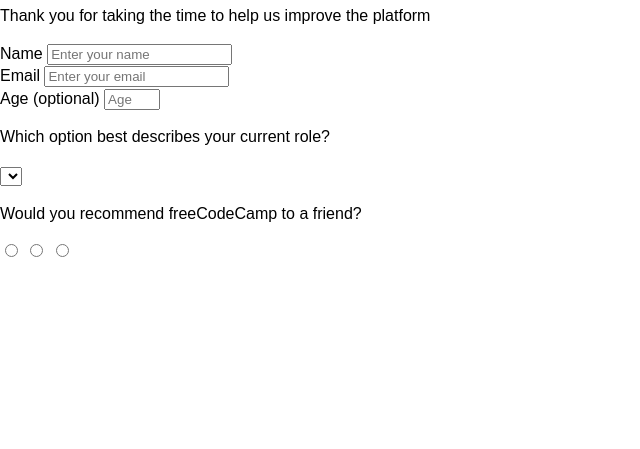
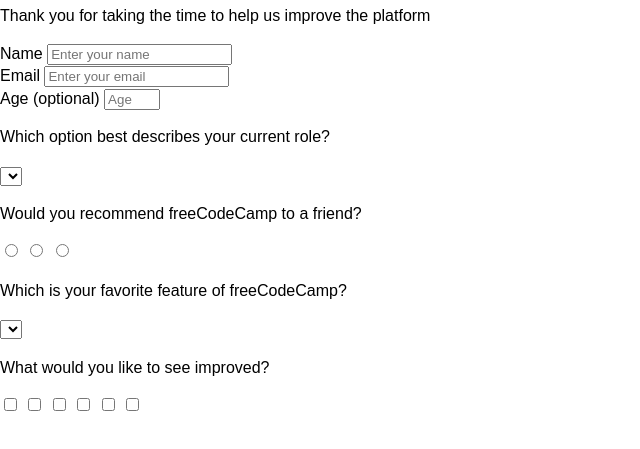
Before and after one commit to MightyBogdi/dnd_survey, a plain HTML site: page index.html in a window 1280 px wide. Shown: the part 83-532 px from the top of the page, without its empty margins (0-640 px from the left). Drawn offline with Linux system fonts and the light colour scheme.

Commit message:
add checkboxes and some other stuff

```diff
--- a/index.html
+++ b/index.html
@@ -42,7 +42,33 @@
                         <input type="radio">
                     </label>
                 </div>
-                <div></div>
+                <div>
+                    <p>Which is your favorite feature of freeCodeCamp?</p>
+                    <select id="dropdown"></select>
+                </div>
+                <div>
+                    <p>What would you like to see improved?
+                        <span></span>
+                    </p>
+                    <label>
+                        <input type="checkbox">
+                    </label>
+                    <label>
+                        <input type="checkbox">
+                    </label>
+                    <label>
+                        <input type="checkbox">
+                    </label>
+                    <label>
+                        <input type="checkbox">
+                    </label>
+                    <label>
+                        <input type="checkbox">
+                    </label>
+                    <label>
+                        <input type="checkbox">
+                    </label>
+                </div>
                 <div></div>
                 <div></div>
                 <div></div>
```
